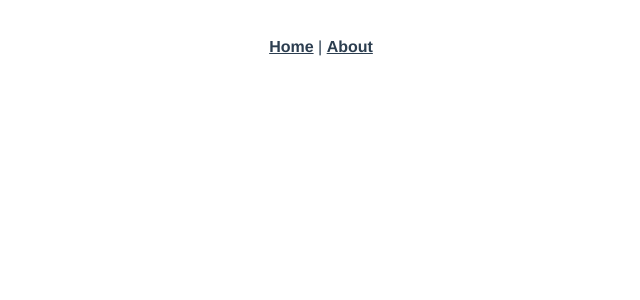
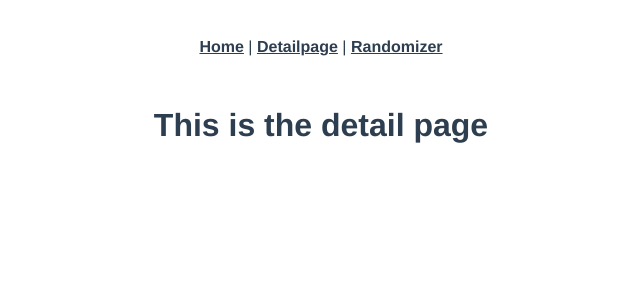
Before and after one commit to DarknesssX/vuejs-app, a Vue app: page /detailpage in a window 1280 px wide. Shown: the top 300 px of the page, without its empty margins (319-959 px from the left). Built offline with nearby package versions, Linux system fonts and the light colour scheme; the HTML template or start-up script is replaced by a standard one.

Commit message:
Generalize files
Added files and edited files to prepare them for their functionality

```diff
--- a/src/App.vue
+++ b/src/App.vue
@@ -2,7 +2,8 @@
   <div id="app">
     <div id="nav">
       <router-link to="/">Home</router-link> |
-      <router-link to="/about">About</router-link>
+      <router-link to="/detail">Detailpage</router-link> |
+      <router-link to="/randomizer">Randomizer</router-link>
     </div>
     <router-view/>
   </div>
--- a/src/router.ts
+++ b/src/router.ts
@@ -14,12 +14,18 @@ export default new Router({
       component: Home,
     },
     {
-      path: '/about',
-      name: 'about',
+      path: '/detailpage',
+      name: 'detail',
       // route level code-splitting
       // this generates a separate chunk (about.[hash].js) for this route
       // which is lazy-loaded when the route is visited.
-      component: () => import(/* webpackChunkName: "about" */ './views/About.vue'),
+      component: () => import(/* webpackChunkName: "about" */ './views/Details.vue'),
+    },
+    {
+      path: '/randomizer',
+      name: 'randomizer',
+
+      component: () => import('./views/Randomizer.vue'),
     },
   ],
 });
--- a/src/views/About.vue
+++ /dev/null
@@ -1,5 +0,0 @@
-<template>
-  <div class="about">
-    <h1>This is an about page</h1>
-  </div>
-</template>
--- /dev/null
+++ b/src/views/Details.vue
@@ -0,0 +1,6 @@
+<template>
+  <div class="detailpage">
+    <h1>This is the detail page</h1>
+    <!-- Import Detailpage functionality below -->
+  </div>
+</template>
--- a/src/views/Home.vue
+++ b/src/views/Home.vue
@@ -1,18 +1,5 @@
 <template>
   <div class="home">
-    <img alt="Vue logo" src="../assets/logo.png">
-    <HelloWorld msg="Welcome to Your Vue.js + TypeScript App"/>
+    <!-- Import Details of Homepage below -->
   </div>
 </template>
-
-<script lang="ts">
-import { Component, Vue } from 'vue-property-decorator';
-import HelloWorld from '@/components/HelloWorld.vue'; // @ is an alias to /src
-
-@Component({
-  components: {
-    HelloWorld,
-  },
-})
-export default class Home extends Vue {}
-</script>
--- /dev/null
+++ b/src/views/Randomizer.vue
@@ -0,0 +1,6 @@
+<template>
+    <div class="randomizer">
+        <h1>Randomizer Page</h1>
+        <!-- Import component randomizer below -->
+    </div>
+</template>
```
Also changed, not shown: 2 other files (tests, documents, lock files or other folders).
